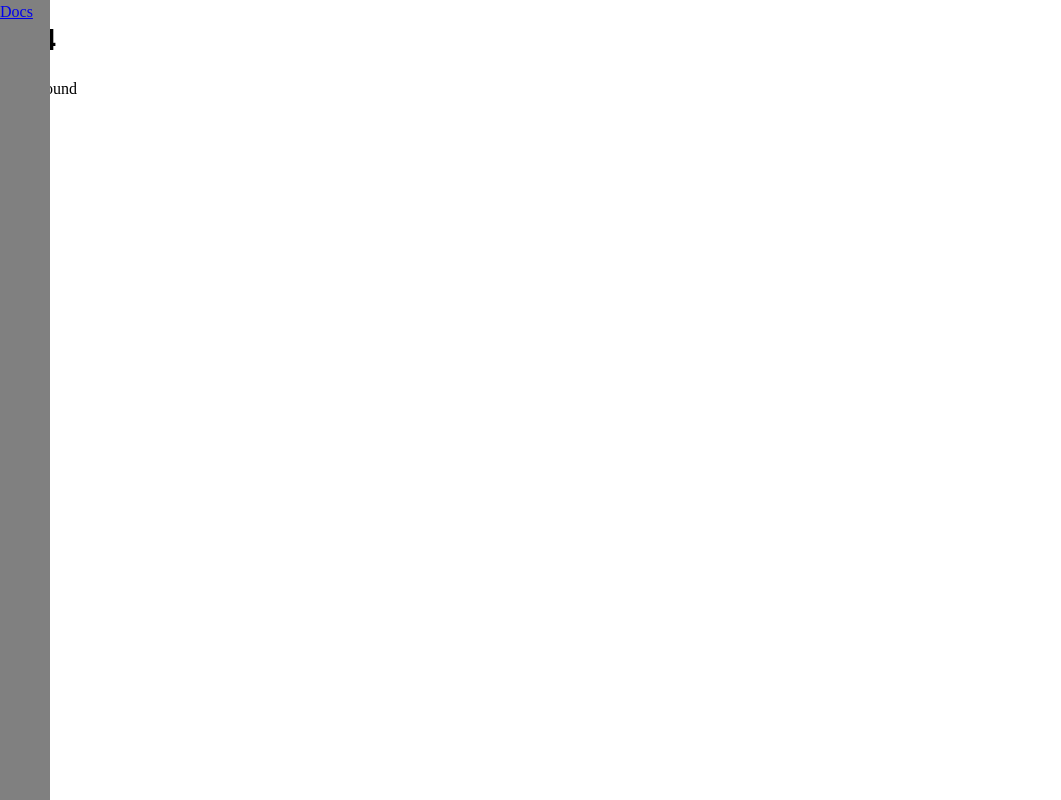
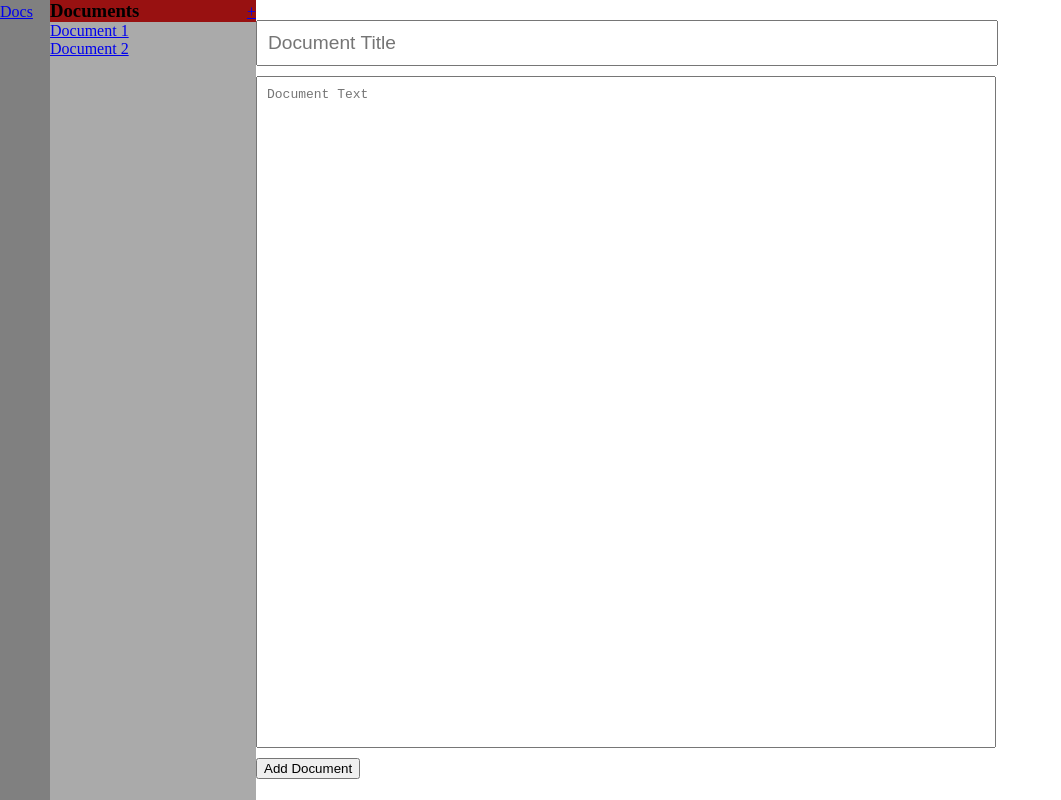
Before and after one commit to martinlycko/scramble, a SvelteKit app: page /documents/add in a window 1280 px wide. Before the commit this address had no page. Shown: the whole page, without its empty margins (0-1061 px from the left). Built offline with nearby package versions, Linux system fonts and the light colour scheme.

Commit message:
Initial add document page

```diff
--- /dev/null
+++ b/src/routes/documents/add/+page.svelte
@@ -0,0 +1,50 @@
+<script lang="ts">
+  import { project } from '$lib/project.svelte.js';
+
+  let title = $state('');
+  let text = $state('');
+
+  function addDocument() {
+    project.documents.push({
+        id: 1 + Math.max(0, ...project.documents.map(d => d.id)),
+        title: title,
+        text: text
+    })
+  }
+</script>
+
+<div class="middle-column">
+    <input bind:value={title} placeholder="Document Title" />
+    <textarea bind:value={text} placeholder="Document Text"></textarea>
+    <button onclick="{addDocument}">Add Document</button>
+</div>
+
+<style>
+    .middle-column{
+        position: fixed;
+        top: 0px;
+        left: 20%;
+        height: 100%;
+        width: calc(60% - 50px);
+        float: left;
+        height: 100%;
+    }
+
+    input {
+        display: block;
+        width: 100%;
+        margin: 20px auto 10px auto;
+        padding: 10px;
+        font-size: 1.2em;
+    }
+
+    textarea {
+        display: block;
+        width: 100%;
+        height: calc(100% - 150px);
+        margin: 10px auto;
+        padding: 10px;
+        font-size: 1em;
+        resize: none;
+    }
+</style>
```
